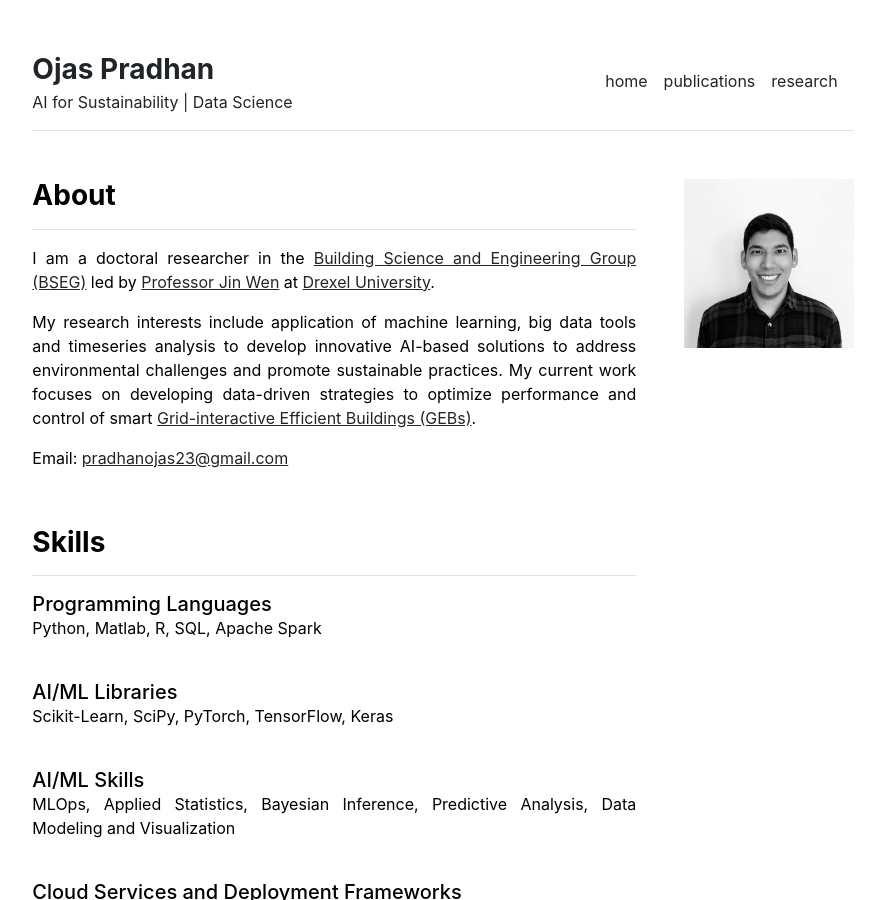
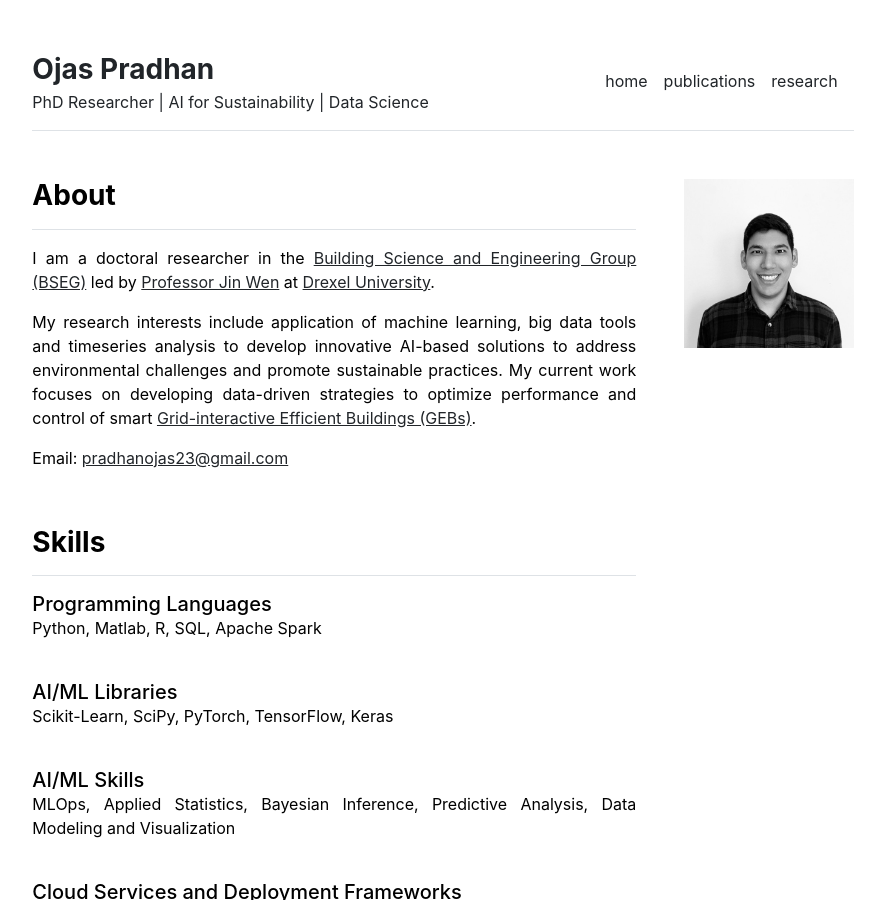
Before and after one commit to pradhanojas/pradhanojas.github.io, a Jekyll site: the page built from index.md, in a window 1280 px wide and 900 px high. Shown: the whole window, without its empty margins (197-1070 px from the left). Built offline with Jekyll 4.4.1, drawn with Linux system fonts in a browser that asks for light colours.

Commit message:
Update _config.yml

```diff
--- a/_config.yml
+++ b/_config.yml
@@ -1,4 +1,4 @@
 url: "https://pradhanojas.com/" # the base hostname & protocol for your site, e.g. http://example.com
 baseurl: "" # the subpath of your site, e.g. /blog
 title: "Ojas Pradhan" # the name of your site, e.g. ACME Corp.
-description: "AI for Sustainability | Data Science"
+description: "PhD Researcher | AI for Sustainability | Data Science"
```
